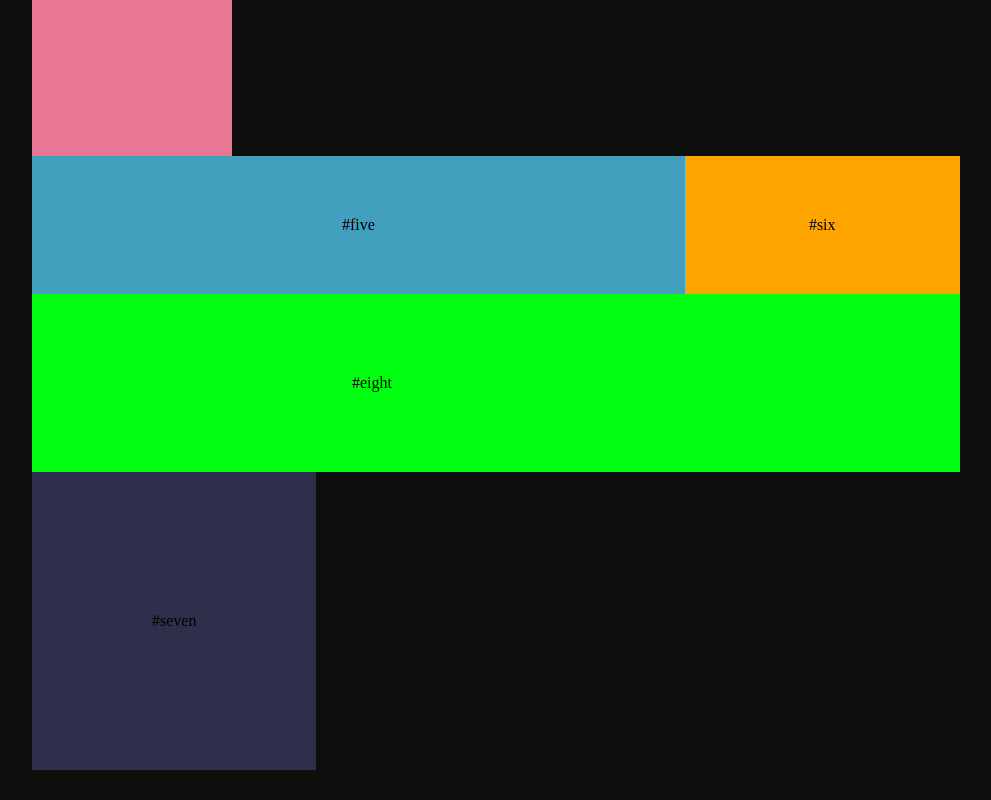
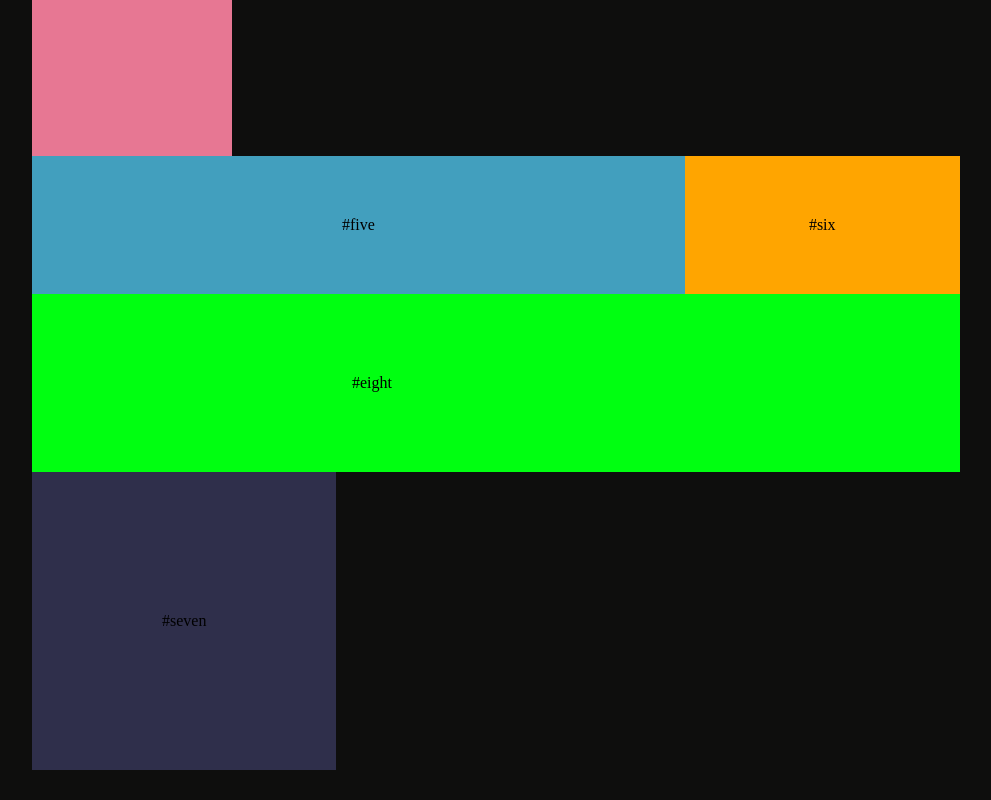
Before and after one commit to Moh-Sameer-Khan/TestByDate, a plain HTML site: page Test27Feb/TestGivenTask/index.html in a window 1280 px wide. Shown: the part 590-1390 px from the top of the page, without its empty margins (37-1028 px from the left). Drawn offline with Linux system fonts and the light colour scheme.

Commit message:
Update task.css

```diff
--- a/Test27Feb/TestGivenTask/task.css
+++ b/Test27Feb/TestGivenTask/task.css
@@ -52,5 +52,5 @@ body{
 }
 .footer-right{
     background-color: rgb(47, 47, 75);
-    padding: 140px 120px;
+    padding: 140px 130px;
 }
```
